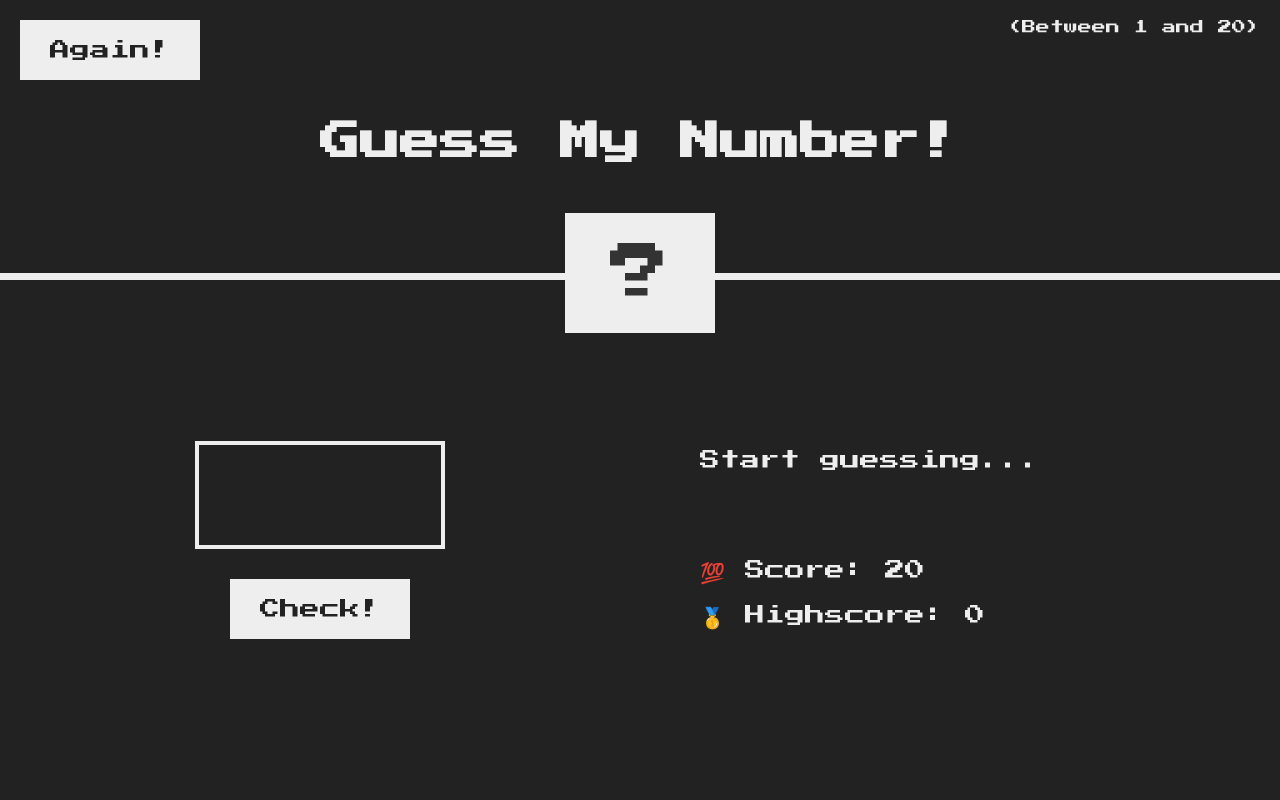
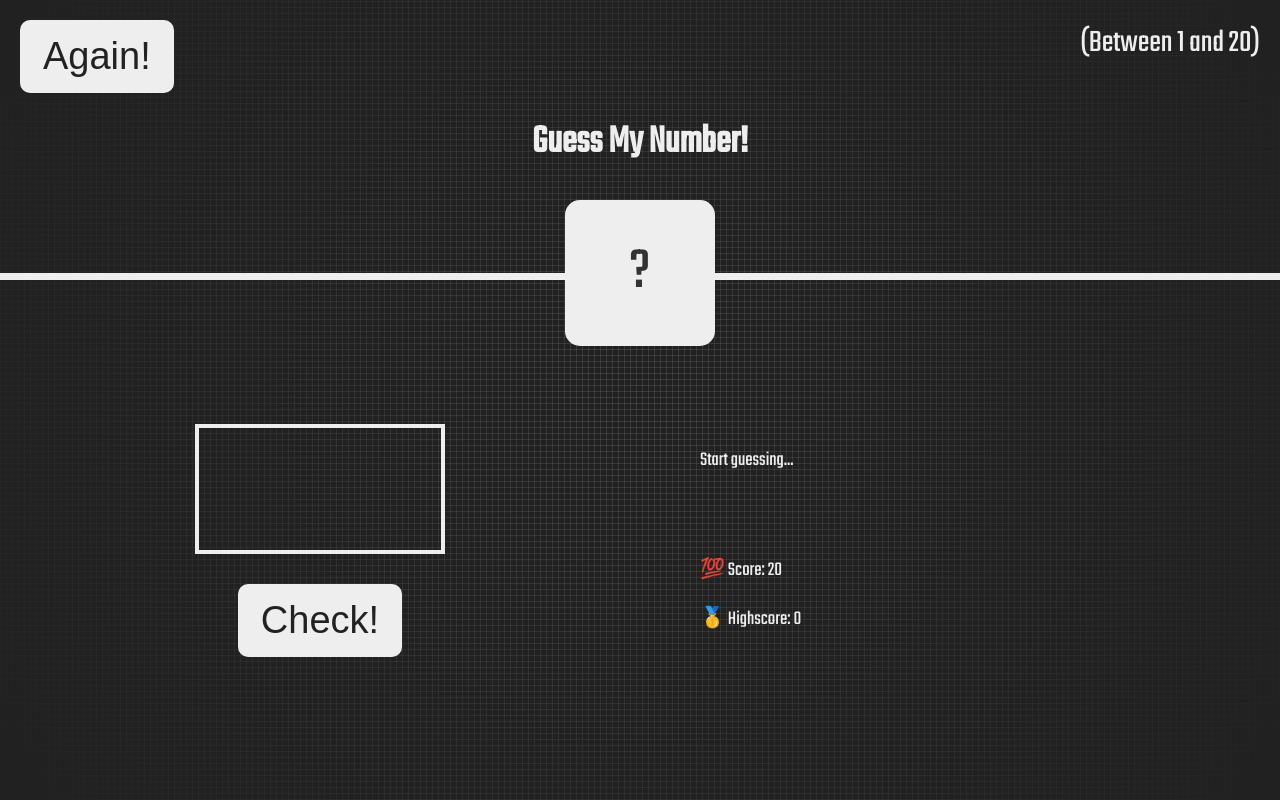
Before and after one commit to paolourciullo/GuessTheNumber, a plain HTML site: page index.html in a window 1280 px wide. Drawn offline with Linux system fonts and the light colour scheme.

Commit message:
style makeover

```diff
--- a/index.html
+++ b/index.html
@@ -4,6 +4,11 @@
     <meta charset="UTF-8" />
     <meta name="viewport" content="width=device-width, initial-scale=1.0" />
     <meta http-equiv="X-UA-Compatible" content="ie=edge" />
+    <link rel="preconnect" href="https://fonts.gstatic.com" />
+    <link
+      href="https://fonts.googleapis.com/css2?family=Teko&display=swap"
+      rel="stylesheet"
+    />
     <link rel="stylesheet" href="style.css" />
     <title>Guess My Number!</title>
   </head>
--- a/script.js
+++ b/script.js
@@ -32,7 +32,8 @@ document.querySelector('.check').addEventListener('click', function () {
     displayMessage('🎉 Correct Number!');
     document.querySelector('.number').textContent = secretNumber;
 
-    document.querySelector('body').style.backgroundColor = '#60b347';
+    document.querySelector('body').style.background = 'rgb(0,0,0)';
+    document.querySelector('body').style.background = 'radial-gradient(circle, rgba(0,0,0,1) 22%, rgba(61,222,86,1) 62%, rgba(55,112,63,1) 87%, rgba(98,200,113,1) 97%)';
 
     document.querySelector('.number').style.width = '30rem';
 
--- a/style.css
+++ b/style.css
@@ -12,9 +12,9 @@ html {
 }
 
 body {
-  font-family: 'Press Start 2P', sans-serif;
+  font-family: 'Teko', sans-serif;
   color: #eee;
-  background-color: #222;
+  background-image: radial-gradient(circle at center center, transparent 0%,rgb(33,33,33) 99%),repeating-linear-gradient(0deg, rgba(163, 163, 163,0.2) 0px, rgba(163, 163, 163,0.2) 1px,transparent 1px, transparent 6px),repeating-linear-gradient(90deg, rgba(163, 163, 163,0.2) 0px, rgba(163, 163, 163,0.2) 1px,transparent 1px, transparent 6px),linear-gradient(90deg, rgb(33,33,33),rgb(33,33,33));
   /* background-color: #60b347; */
 }
 
@@ -67,10 +67,11 @@ h1 {
   bottom: 0;
   left: 50%;
   transform: translate(-50%, 50%);
+  border-radius: 15px;
 }
 
 .between {
-  font-size: 1.4rem;
+  font-size: 3.2rem;
   position: absolute;
   top: 2rem;
   right: 2rem;
@@ -99,10 +100,11 @@ h1 {
   border: none;
   background-color: #eee;
   color: #222;
-  font-size: 2rem;
-  font-family: inherit;
-  padding: 2rem 3rem;
+  font-size: 3.8rem;
+  font-family: Arial, Helvetica, sans-serif;
+  padding: 1.5rem 2.3rem;
   cursor: pointer;
+  border-radius: 10px;
 }
 
 .btn:hover {
```
